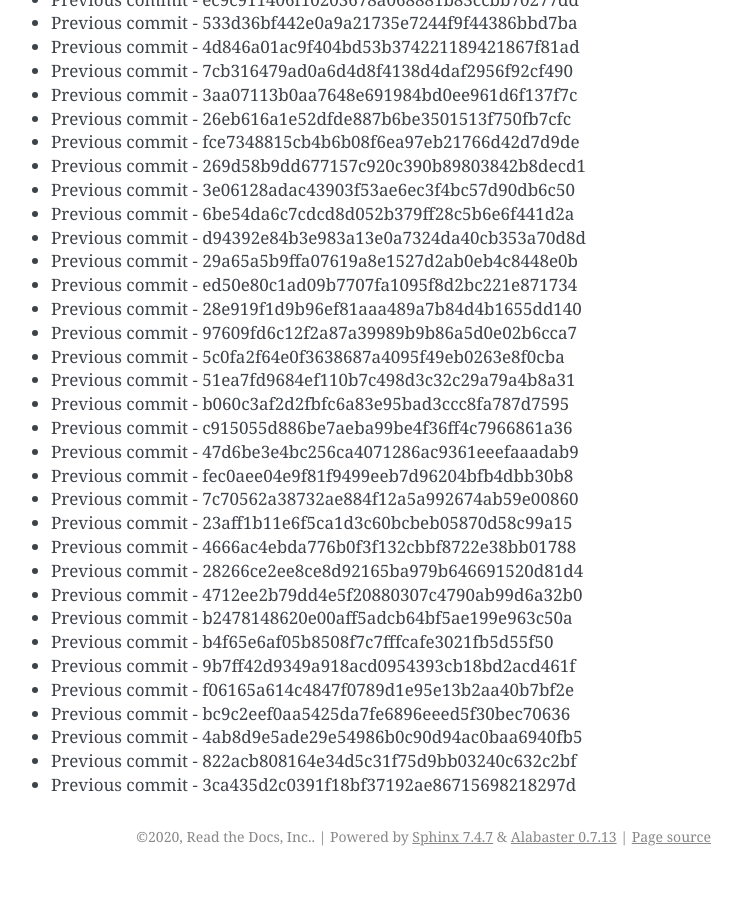
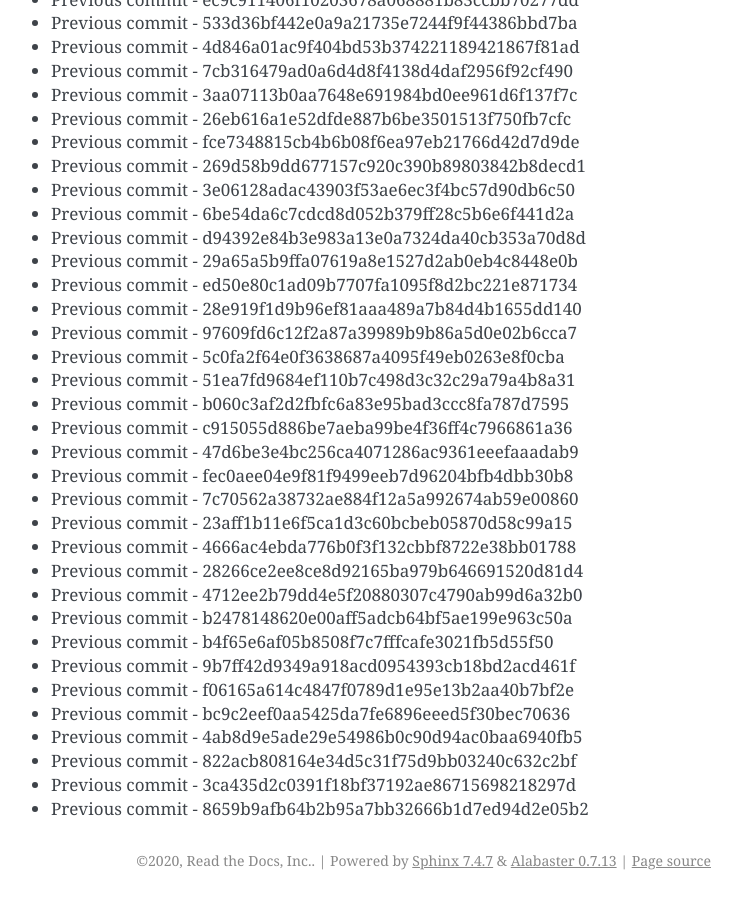
Before and after one commit to readthedocs/rtd-git-stresstest, a Sphinx documentation site: the page built from docs/updates.rst, in a window 1280 px wide and 900 px high, scrolled down 80185 px. Shown: the whole window, without its empty margins (399-1141 px from the left). Built offline with Sphinx 7.4.7, drawn with Linux system fonts in a browser that asks for light colours; before the commit the page ends 81061 px from its top, so only the background shows below that.

Commit message:
Generating commit from previous: 8659b9afb64b2b95a7bb32666b1d7ed94d2e05b2

```diff
--- a/docs/updates.rst
+++ b/docs/updates.rst
@@ -3401,3 +3401,4 @@ It can be tested for any performance characteristics.
 * Previous commit - 4ab8d9e5ade29e54986b0c90d94ac0baa6940fb5
 * Previous commit - 822acb808164e34d5c31f75d9bb03240c632c2bf
 * Previous commit - 3ca435d2c0391f18bf37192ae86715698218297d
+* Previous commit - 8659b9afb64b2b95a7bb32666b1d7ed94d2e05b2
```
